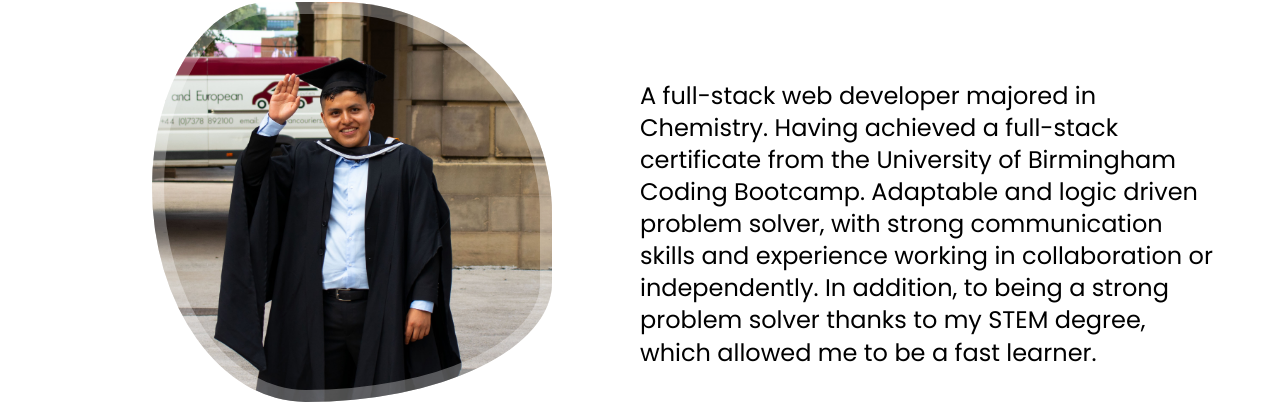
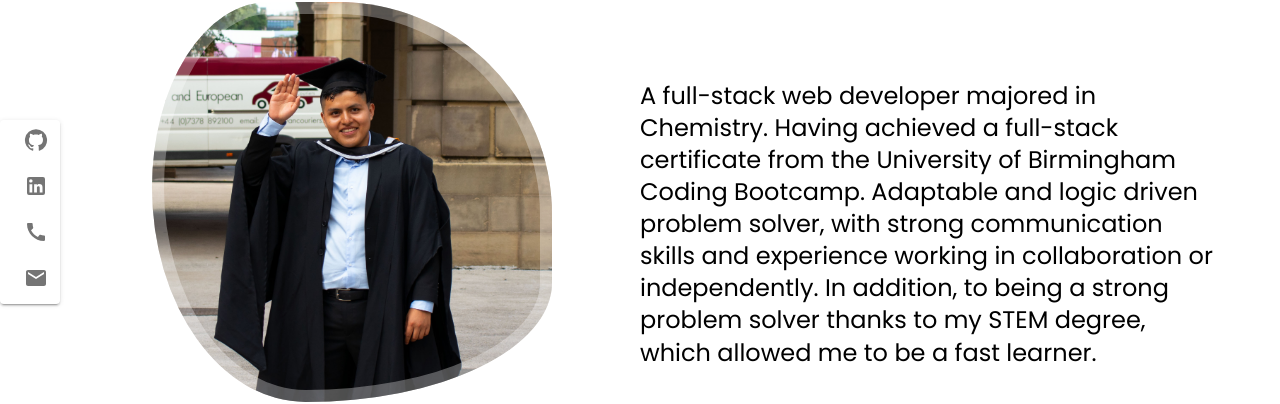
Before and after one commit to frsargua/Porfilio-React, a React (Create React App) app: page / in a window 1280 px wide. Shown: the part 200-604 px from the top of the page. Built offline with nearby package versions, Linux system fonts and the light colour scheme.

Commit message:
created responsive navbar with action buttons

```diff
--- /dev/null
+++ b/src/components/SideBar.js
@@ -0,0 +1,45 @@
+import Button from "@mui/material/Button";
+import ButtonGroup from "@mui/material/ButtonGroup";
+import GitHubIcon from "@mui/icons-material/GitHub";
+import LinkedInIcon from "@mui/icons-material/LinkedIn";
+import CallIcon from "@mui/icons-material/Call";
+import EmailIcon from "@mui/icons-material/Email";
+import { IconButton } from "@mui/material";
+
+let arrIcons = [
+  { url: "https://github.com/frsargua", html: <GitHubIcon /> },
+  {
+    url: "https://www.linkedin.com/in/fabiansarango/gi",
+    html: <LinkedInIcon />,
+  },
+  { url: "tel:+00447542351359", html: <CallIcon /> },
+  { url: "mailto:frsargua@gmail.com", html: <EmailIcon /> },
+];
+
+function SideBar() {
+  return (
+    <>
+      <ButtonGroup
+        sx={{ position: "fixed", top: "40%", paddingX: "1rem" }}
+        orientation="vertical"
+        variant="contained"
+      >
+        {arrIcons.map((el) => {
+          return (
+            <IconButton
+              sx={{ display: { xs: "none", md: "block" } }}
+              edge="end"
+              LinkComponent="a"
+              target="_blank"
+              href={el.url}
+            >
+              {el.html}
+            </IconButton>
+          );
+        })}
+      </ButtonGroup>
+    </>
+  );
+}
+
+export default SideBar;
--- a/src/components/footer.jsx
+++ b/src/components/footer.jsx
@@ -25,8 +25,8 @@ export default function Footer() {
       url: "https://www.linkedin.com/in/fabiansarango/gi",
       html: <LinkedInIcon />,
     },
-    { url: "tel:+00447542351359", html: <EmailIcon /> },
-    { url: "mailto:frsargua@gmail.com", html: <CallIcon /> },
+    { url: "tel:+00447542351359", html: <CallIcon /> },
+    { url: "mailto:frsargua@gmail.com", html: <EmailIcon /> },
   ];
   return (
     <ThemeProvider theme={theme}>
```
